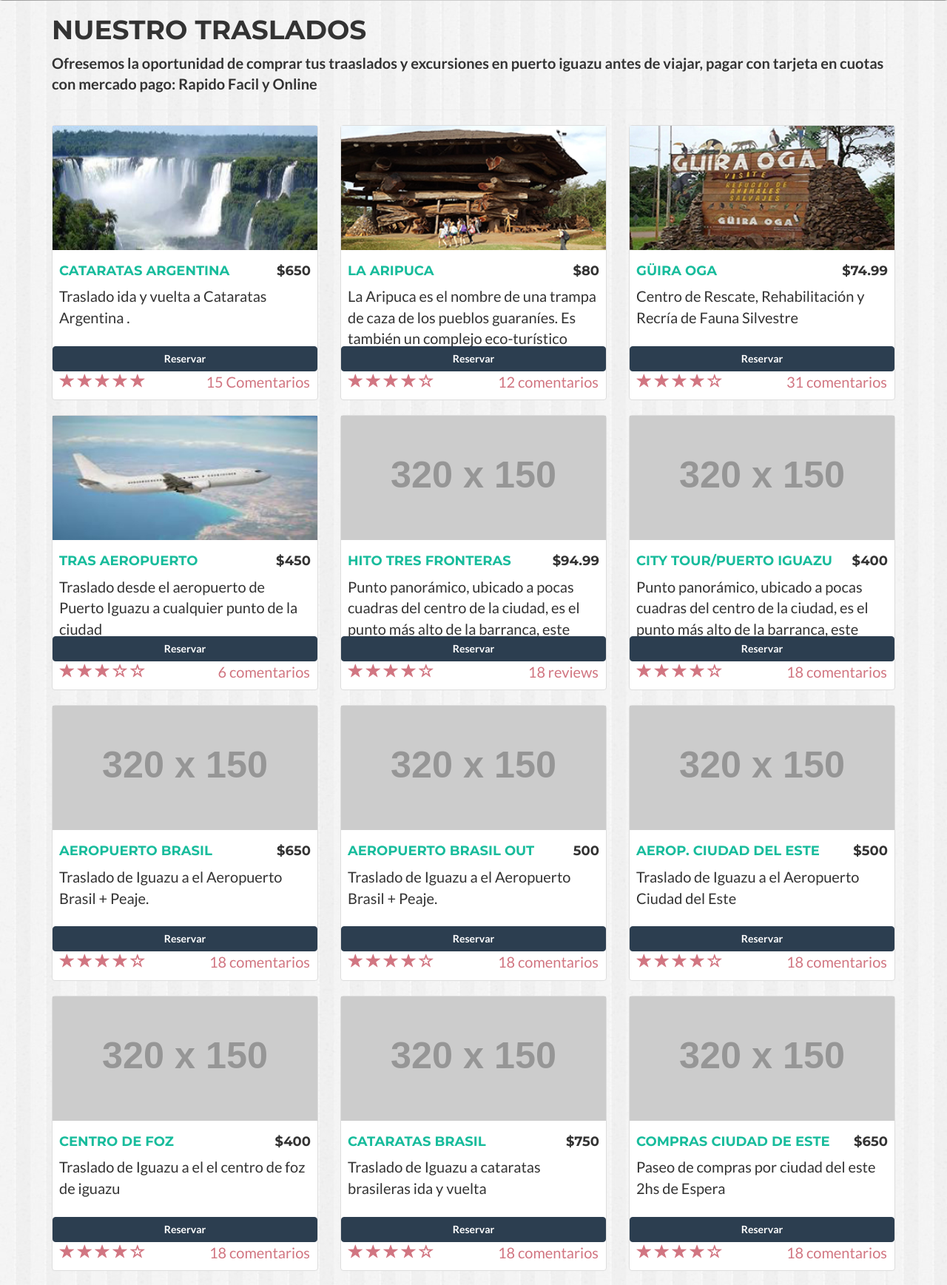
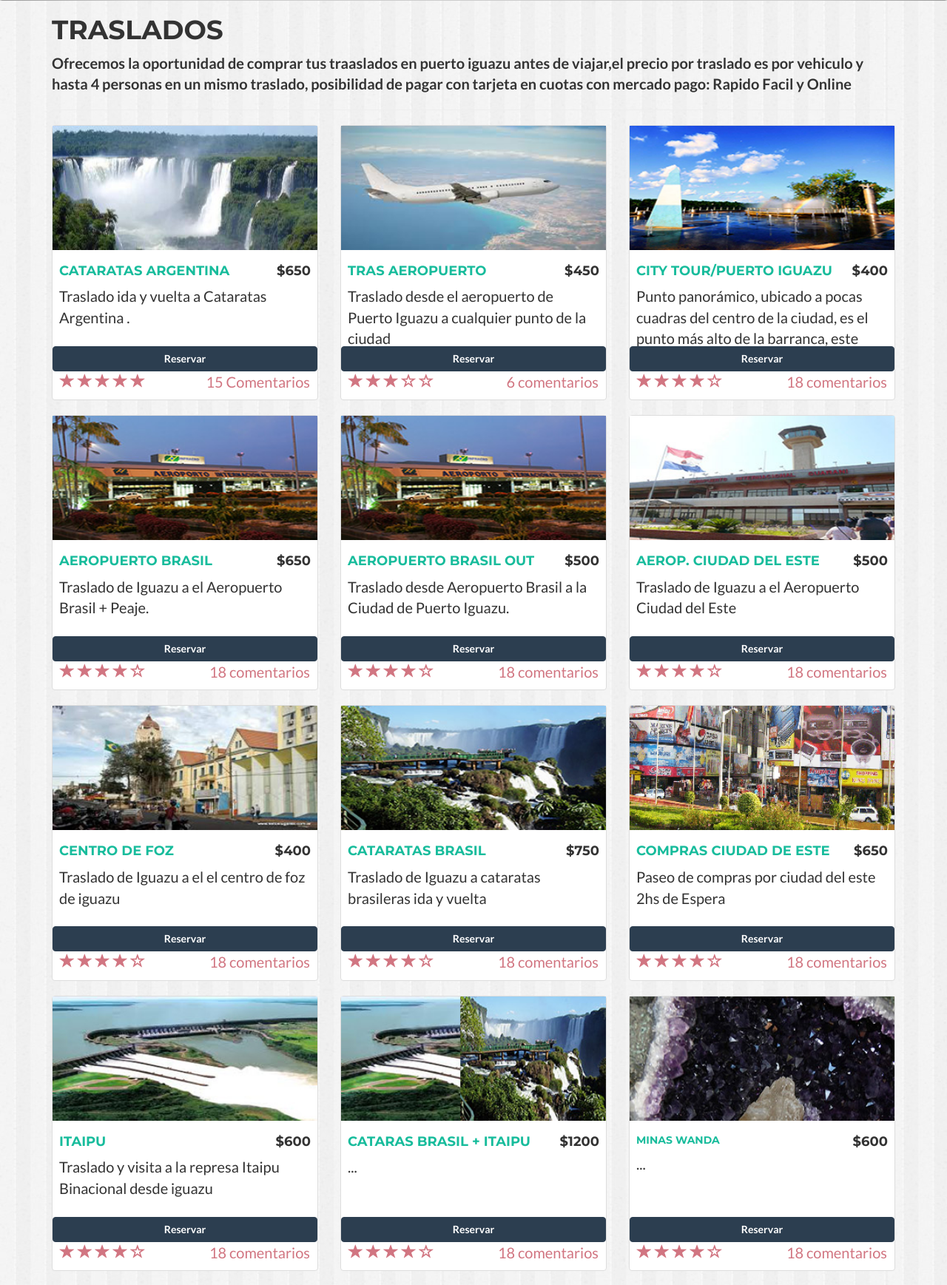
Before and after one commit to facundokpo04/traslados, a CodeIgniter app: page /database/ in a window 1280 px wide. Shown: the part 434-2171 px from the top of the page at 74% size. Run offline with CodeIgniter, Linux system fonts and the light colour scheme; grey boxes labelled with a size stand in for pictures from a placeholder-image service; some libraries are stand-ins or nearby versions.

Commit message:
traslados

```diff
--- a/application/views/home/index.php
+++ b/application/views/home/index.php
@@ -2,8 +2,8 @@
 
     <div class="row">
         <div class="col-lg-12">
-            <h1>Nuestro Traslados</h1>
-            <p><b>Ofresemos la oportunidad de comprar tus traaslados y excursiones en puerto iguazu antes de viajar, pagar con tarjeta en cuotas con mercado pago: Rapido Facil y Online</b></p>
+            <h1>Traslados</h1>
+            <p><b>Ofrecemos la oportunidad de comprar tus traaslados en puerto iguazu antes de viajar,el precio por traslado es por vehiculo y hasta 4 personas en un mismo traslado, posibilidad de pagar con tarjeta en cuotas con mercado pago: Rapido Facil y Online</b></p>
             <hr>
         </div>
     </div>
@@ -12,7 +12,7 @@
         <div class="col-sm-4 col-lg-4 col-md-4">
             <div class="thumbnail">
 
-               <img src="<?php echo base_url(); ?>assets/images/traslado1/cataratasarg.jpg" alt="">
+                <img src="<?php echo base_url(); ?>assets/images/traslado1/cataratasarg.jpg" alt="">
 
                 <div class="caption">
                     <h4 class="pull-right">$650</h4>
@@ -37,53 +37,7 @@
 
         <div class="col-sm-4 col-lg-4 col-md-4">
             <div class="thumbnail">
-                <img src="<?php echo base_url(); ?>assets/images/traslado2/aripuca.jpg" alt="">
-                <div class="caption">
-                    <h4 class="pull-right">$80</h4>
-                    <h4><a href="#">La Aripuca</a>
-                    </h4>
-                    <p>La Aripuca es el nombre de una trampa de caza de los pueblos guaraníes. Es también un complejo eco-turístico construido con el diseño de dicha trampa realizado con más de 30 especies y 500 toneladas de arboles </p>
-                </div>
-                <button type="button" class="btn btn-primary btn-block" onclick="location.href = 'index.php/Home/prod';" >Reservar</button>
-                <div class="ratings">
-                    <p class="pull-right">12 comentarios</p>
-                    <p>
-                        <span class="glyphicon glyphicon-star"></span>
-                        <span class="glyphicon glyphicon-star"></span>
-                        <span class="glyphicon glyphicon-star"></span>
-                        <span class="glyphicon glyphicon-star"></span>
-                        <span class="glyphicon glyphicon-star-empty"></span>
-                    </p>
-                </div>
-            </div>
-        </div>
-
-        <div class="col-sm-4 col-lg-4 col-md-4">
-            <div class="thumbnail">
-                   <img src="<?php echo base_url(); ?>assets/images/traslado3/guiraoga.jpg" alt="">
-                <div class="caption">
-                    <h4 class="pull-right">$74.99</h4>
-                    <h4><a href="#">Güira Oga </a>
-                    </h4>
-                    <p>Centro de Rescate, Rehabilitación y Recría de Fauna Silvestre</p>
-                </div>
-                <button type="button" class="btn btn-primary btn-block" onclick="location.href = 'index.php/Home/prod';" >Reservar</button>
-                <div class="ratings">
-                    <p class="pull-right">31 comentarios</p>
-                    <p>
-                        <span class="glyphicon glyphicon-star"></span>
-                        <span class="glyphicon glyphicon-star"></span>
-                        <span class="glyphicon glyphicon-star"></span>
-                        <span class="glyphicon glyphicon-star"></span>
-                        <span class="glyphicon glyphicon-star-empty"></span>
-                    </p>
-                </div>
-            </div>
-        </div>
-
-        <div class="col-sm-4 col-lg-4 col-md-4">
-            <div class="thumbnail">
-                <img src="<?php echo base_url(); ?>assets/images/trasladocataratas.jpg" alt="">
+                <img src="<?php echo base_url(); ?>assets/images/traslado4/trasladoaeropuerto.jpg" alt="">
                 <div class="caption">
                     <h4 class="pull-right">$450</h4>
                     <h4><a href="#">Tras Aeropuerto</a>
@@ -106,30 +60,7 @@
 
         <div class="col-sm-4 col-lg-4 col-md-4">
             <div class="thumbnail">
-                <img src="http://placehold.it/320x150" alt="">
-                <div class="caption">
-                    <h4 class="pull-right">$94.99</h4>
-                    <h4><a href="#">Hito Tres Fronteras</a>
-                    </h4>
-                    <p>Punto panorámico, ubicado a pocas cuadras del centro de la ciudad, es el punto más alto de la barranca, este obelisco fue inaugurado en 1903, marca el límite territorial entre Argentina, Brasil y Paraguay.</p>
-                </div>
-                <button type="button" class="btn btn-primary btn-block" onclick="location.href = 'index.php/Home/prod';" >Reservar</button>
-                <div class="ratings">
-                    <p class="pull-right">18 reviews</p>
-                    <p>
-                        <span class="glyphicon glyphicon-star"></span>
-                        <span class="glyphicon glyphicon-star"></span>
-                        <span class="glyphicon glyphicon-star"></span>
-                        <span class="glyphicon glyphicon-star"></span>
-                        <span class="glyphicon glyphicon-star-empty"></span>
-                    </p>
-                </div>
-            </div>
-        </div>
-
-        <div class="col-sm-4 col-lg-4 col-md-4">
-            <div class="thumbnail">
-                <img src="http://placehold.it/320x150" alt="">
+                <img src="<?php echo base_url(); ?>assets/images/traslado5/citytour.jpg" alt="http://placehold.it/320x150">
                 <div class="caption">
                     <h4 class="pull-right">$400</h4>
                     <h4><a href="#">City tour/Puerto Iguazu</a>
@@ -151,7 +82,7 @@
         </div>
         <div class="col-sm-4 col-lg-4 col-md-4">
             <div class="thumbnail">
-                <img src="http://placehold.it/320x150" alt="">
+                <img src="<?php echo base_url(); ?>assets/images/traslado6/aeropuertobrasil.jpg" alt="">
                 <div class="caption">
                     <h4 class="pull-right">$650</h4>
                     <h4><a href="#">Aeropuerto Brasil</a>
@@ -173,12 +104,12 @@
         </div>
         <div class="col-sm-4 col-lg-4 col-md-4">
             <div class="thumbnail">
-                <img src="http://placehold.it/320x150" alt="">
+                <img src="<?php echo base_url(); ?>assets/images/traslado6/aeropuertobrasil.jpg" alt="">
                 <div class="caption">
-                    <h4 class="pull-right">500</h4>
+                    <h4 class="pull-right">$500</h4>
                     <h4><a href="#">Aeropuerto Brasil Out</a>
                     </h4>
-                    <p>Traslado de Iguazu a el Aeropuerto Brasil + Peaje.</p>
+                    <p>Traslado desde  Aeropuerto Brasil a la Ciudad de Puerto Iguazu.</p>
                 </div>
                 <button type="button" class="btn btn-primary btn-block" onclick="location.href = 'index.php/Home/prod';" >Reservar</button>
                 <div class="ratings">
@@ -195,7 +126,7 @@
         </div>
         <div class="col-sm-4 col-lg-4 col-md-4">
             <div class="thumbnail">
-                <img src="http://placehold.it/320x150" alt="">
+                <img src="<?php echo base_url(); ?>assets/images/traslado7/aeropuertocde.jpg" alt="">
                 <div class="caption">
                     <h4 class="pull-right">$500</h4>
                     <h4><a href="#">Aerop. Ciudad del Este</a>
@@ -217,7 +148,7 @@
         </div>
         <div class="col-sm-4 col-lg-4 col-md-4">
             <div class="thumbnail">
-                <img src="http://placehold.it/320x150" alt="">
+                <img src="<?php echo base_url(); ?>assets/images/traslado8/centrofoz.jpg" alt="">
                 <div class="caption">
                     <h4 class="pull-right">$400</h4>
                     <h4><a href="#">Centro de Foz</a>
@@ -239,7 +170,7 @@
         </div>
         <div class="col-sm-4 col-lg-4 col-md-4">
             <div class="thumbnail">
-                <img src="http://placehold.it/320x150" alt="">
+                <img src="<?php echo base_url(); ?>assets/images/traslado9/cataratasbrasil.jpg" alt="">
                 <div class="caption">
                     <h4 class="pull-right">$750</h4>
                     <h4><a href="#">Cataratas Brasil</a>
@@ -261,7 +192,7 @@
         </div>
         <div class="col-sm-4 col-lg-4 col-md-4">
             <div class="thumbnail">
-                <img src="http://placehold.it/320x150" alt="">
+                <img src="<?php echo base_url(); ?>assets/images/traslado10/ciudaddeleste.jpg" alt="">
                 <div class="caption">
                     <h4 class="pull-right">$650</h4>
                     <h4><a href="#">Compras Ciudad de Este</a>
@@ -283,12 +214,12 @@
         </div>
         <div class="col-sm-4 col-lg-4 col-md-4">
             <div class="thumbnail">
-                <img src="http://placehold.it/320x150" alt="">
+                <img src="<?php echo base_url(); ?>assets/images/traslado11/itaipu.jpg" alt="">
                 <div class="caption">
                     <h4 class="pull-right">$600</h4>
                     <h4><a href="#">Itaipu</a>
                     </h4>
-                    <p>Traslado y visita a lre represa itaipu desde iguazu</p>
+                    <p>Traslado y visita a la  represa Itaipu Binacional desde iguazu</p>
                 </div>
                 <button type="button" class="btn btn-primary btn-block" onclick="location.href = 'index.php/Home/prod';" >Reservar</button>
                 <div class="ratings">
@@ -303,9 +234,9 @@
                 </div>
             </div>
         </div>
-         <div class="col-sm-4 col-lg-4 col-md-4">
+        <div class="col-sm-4 col-lg-4 col-md-4">
             <div class="thumbnail">
-                <img src="http://placehold.it/320x150" alt="">
+                <img src="<?php echo base_url(); ?>assets/images/traslado12/itaipucatartas.jpg" alt="">
                 <div class="caption">
                     <h4 class="pull-right">$1200</h4>
                     <h4><a href="#">Cataras Brasil + Itaipu</a>
@@ -325,75 +256,10 @@
                 </div>
             </div>
         </div>
-         <div class="col-sm-4 col-lg-4 col-md-4">
-            <div class="thumbnail">
-                <img src="http://placehold.it/320x150" alt="">
-                <div class="caption">
-                    <h4 class="pull-right">$1200</h4>
-                    <h5><a href="#">Cataras Brasil + Itaipu + CDE</a>
-                    </h5>
-                    <p>...</p>
-                </div>
-                <button type="button" class="btn btn-primary btn-block" onclick="location.href = 'index.php/Home/prod';" >Reservar</button>
-                <div class="ratings">
-                    <p class="pull-right">18 comentarios</p>
-                    <p>
-                        <span class="glyphicon glyphicon-star"></span>
-                        <span class="glyphicon glyphicon-star"></span>
-                        <span class="glyphicon glyphicon-star"></span>
-                        <span class="glyphicon glyphicon-star"></span>
-                        <span class="glyphicon glyphicon-star-empty"></span>
-                    </p>
-                </div>
-            </div>
-        </div>
-          <div class="col-sm-4 col-lg-4 col-md-4">
-            <div class="thumbnail">
-                <img src="http://placehold.it/320x150" alt="">
-                <div class="caption">
-                    <h4 class="pull-right">$135</h4>
-                    <h5><a href="#">Cataras Brasil + CDE</a>
-                    </h5>
-                    <p>...</p>
-                </div>
-                <button type="button" class="btn btn-primary btn-block" onclick="location.href = 'index.php/Home/prod';" >Reservar</button>
-                <div class="ratings">
-                    <p class="pull-right">18 comentarios</p>
-                    <p>
-                        <span class="glyphicon glyphicon-star"></span>
-                        <span class="glyphicon glyphicon-star"></span>
-                        <span class="glyphicon glyphicon-star"></span>
-                        <span class="glyphicon glyphicon-star"></span>
-                        <span class="glyphicon glyphicon-star-empty"></span>
-                    </p>
-                </div>
-            </div>
-        </div>
+
         <div class="col-sm-4 col-lg-4 col-md-4">
             <div class="thumbnail">
-                <img src="http://placehold.it/320x150" alt="">
-                <div class="caption">
-                    <h4 class="pull-right">$500</h4>
-                    <h5><a href="#">Cena Show</a>
-                    </h5>
-                    <p>...</p>
-                </div>
-                <button type="button" class="btn btn-primary btn-block" onclick="location.href = 'index.php/Home/prod';" >Reservar</button>
-                <div class="ratings">
-                    <p class="pull-right">18 comentarios</p>
-                    <p>
-                        <span class="glyphicon glyphicon-star"></span>
-                        <span class="glyphicon glyphicon-star"></span>
-                        <span class="glyphicon glyphicon-star"></span>
-                        <span class="glyphicon glyphicon-star"></span>
-                        <span class="glyphicon glyphicon-star-empty"></span>
-                    </p>
-                </div>
-            </div>
-        </div>
-        <div class="col-sm-4 col-lg-4 col-md-4">
-            <div class="thumbnail">
-                <img src="http://placehold.it/320x150" alt="">
+                <img src="<?php echo base_url(); ?>assets/images/traslado13/minaswanda.jpg" alt="">
                 <div class="caption">
                     <h4 class="pull-right">$600</h4>
                     <h5><a href="#">Minas Wanda</a>
@@ -415,7 +281,7 @@
         </div>
         <div class="col-sm-4 col-lg-4 col-md-4">
             <div class="thumbnail">
-                <img src="http://placehold.it/320x150" alt="">
+                <img src="<?php echo base_url(); ?>assets/images/traslado15/sanignacio.jpg" alt="">
                 <div class="caption">
                     <h4 class="pull-right">$3500</h4>
                     <h5><a href="#">Minas Wanda + San Ignacio</a>
@@ -436,11 +302,64 @@
             </div>
         </div>
         <div class="col-sm-4 col-lg-4 col-md-4">
-            <h4><a href="#">Aeropuerto Brasil out</a>
+            <h4><a href="#">No encontro el traslado que andaba buscando?</a>
             </h4>
-            <p>If you like this template, then check out <a target="_blank" href="http://maxoffsky.com/code-blog/laravel-shop-tutorial-1-building-a-review-system/">this tutorial</a> on how to build a working review system for your online store!</p>
-            <a class="btn btn-primary" target="_blank" href="http://maxoffsky.com/code-blog/laravel-shop-tutorial-1-building-a-review-system/">View Tutorial</a>
+            <p>Envienos su consulta y le cotizaremos el traslado a su medida </p>
+            <a class="btn btn-primary" target="_blank" href="<?php echo base_url(); ?>index.php/Contact">Cotizar</a>
         </div>
 
     </div>
+    <div class="row">
+        <div class="col-lg-12">
+            <h1>Excursiones y Tours</h1>
+            <p><b>Excursiones y Tours para disfrutar en puerto iguazu, con guia incluido el precio de las excursiones es por persona.</b></p>
+            <hr>
+        </div>
+    </div>
+    <div class="row">
+        <div class="col-sm-4 col-lg-4 col-md-4">
+            <div class="thumbnail">
+                <img src="<?php echo base_url(); ?>assets/images/traslado2/aripuca.jpg" alt="">
+                <div class="caption">
+                    <h4 class="pull-right">$80</h4>
+                    <h4><a href="#">La Aripuca</a>
+                    </h4>
+                    <p>La Aripuca es el nombre de una trampa de caza de los pueblos guaraníes. Es también un complejo eco-turístico construido con el diseño de dicha trampa realizado con más de 30 especies y 500 toneladas de arboles </p>
+                </div>
+                <button type="button" class="btn btn-primary btn-block" onclick="location.href = 'index.php/Home/prod';" >Reservar</button>
+                <div class="ratings">
+                    <p class="pull-right">12 comentarios</p>
+                    <p>
+                        <span class="glyphicon glyphicon-star"></span>
+                        <span class="glyphicon glyphicon-star"></span>
+                        <span class="glyphicon glyphicon-star"></span>
+                        <span class="glyphicon glyphicon-star"></span>
+                        <span class="glyphicon glyphicon-star-empty"></span>
+                    </p>
+                </div>
+            </div>
+        </div>
+        <div class="col-sm-4 col-lg-4 col-md-4">
+            <div class="thumbnail">
+                <img src="<?php echo base_url(); ?>assets/images/traslado3/guiraoga.jpg" alt="">
+                <div class="caption">
+                    <h4 class="pull-right">$74.99</h4>
+                    <h4><a href="#">Güira Oga </a>
+                    </h4>
+                    <p>Centro de Rescate, Rehabilitación y Recría de Fauna Silvestre</p>
+                </div>
+                <button type="button" class="btn btn-primary btn-block" onclick="location.href = 'index.php/Home/prod';" >Reservar</button>
+                <div class="ratings">
+                    <p class="pull-right">31 comentarios</p>
+                    <p>
+                        <span class="glyphicon glyphicon-star"></span>
+                        <span class="glyphicon glyphicon-star"></span>
+                        <span class="glyphicon glyphicon-star"></span>
+                        <span class="glyphicon glyphicon-star"></span>
+                        <span class="glyphicon glyphicon-star-empty"></span>
+                    </p>
+                </div>
+            </div>
+        </div>
+    </div>
 </div>
```
Also changed, not shown: application/views/home/prod.php (+8 -3 lines), assets/images/itaipucatartas_1.jpg (added), assets/images/traslado10/ciudaddeleste.jpg (added), assets/images/traslado11/itaipu.jpg (added), assets/images/traslado12/itaipucatartas.jpg (added), assets/images/traslado13/minaswanda.jpg (added), assets/images/traslado15/sanignacio.jpg (added), assets/images/traslado4/trasladoaeropuerto.jpg (added), assets/images/traslado5/citytour.jpg (added), assets/images/traslado6/aeropuertobrasil.jpg (added), assets/images/traslado7/aeropuertocde.jpg (added), assets/images/traslado8/centrofoz.jpg (added), assets/images/traslado9/cataratasbrasil.jpg (added), assets/images/trasladocataratas.jpg (deleted), 1 more files.
